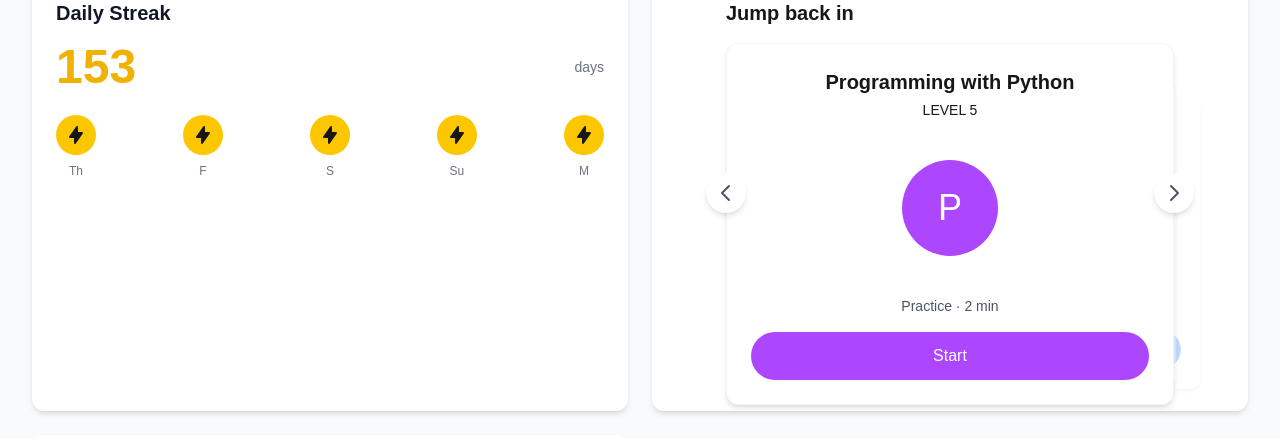
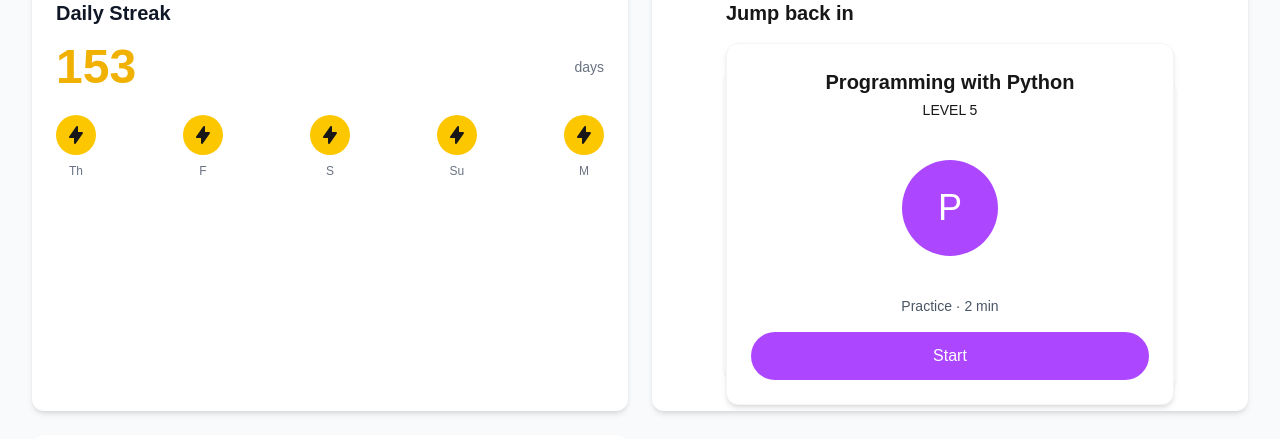
Before and after one commit to rifkibyte/brilliant-next, a Next.js app: page /home in a window 1280 px wide. Shown: the part 276-715 px from the top of the page. Built offline with nearby package versions, Linux system fonts and the light colour scheme.

Commit message:
feat: imporve design

```diff
--- a/src/components/JumpBackInSlider.tsx
+++ b/src/components/JumpBackInSlider.tsx
@@ -1,7 +1,7 @@
 "use client";
 
-import { useState, useRef, useEffect } from 'react';
-import Image from 'next/image';
+import { useState, useRef, useEffect } from "react";
+import Image from "next/image";
 
 // Contoh data kursus
 const courseData = [
@@ -12,7 +12,7 @@ const courseData = [
     type: "Practice",
     duration: "2 min",
     image: "/python-logo.png", // Pastikan path gambar sesuai dengan struktur project
-    color: "bg-purple-500"
+    color: "bg-purple-500",
   },
   {
     id: "probability-intro",
@@ -21,7 +21,7 @@ const courseData = [
     type: "Spreading False News",
     duration: "6 min",
     image: "/probability-icon.png", // Pastikan path gambar sesuai dengan struktur project
-    color: "bg-orange-500"
+    color: "bg-orange-500",
   },
   {
     id: "machine-learning",
@@ -30,8 +30,8 @@ const courseData = [
     type: "Theory",
     duration: "8 min",
     image: "/ml-icon.png", // Pastikan path gambar sesuai dengan struktur project
-    color: "bg-blue-500"
-  }
+    color: "bg-blue-500",
+  },
 ];
 
 export default function JumpBackInSlider() {
@@ -40,9 +40,9 @@ export default function JumpBackInSlider() {
   const [isDragging, setIsDragging] = useState(false);
   const sliderRef = useRef<HTMLDivElement>(null);
 
-  // Fungsi untuk mengganti card
+  // Fungsi untuk mengganti card dengan efek loop
   const goToCard = (index: number) => {
-    // Pastikan index berada dalam range yang valid
+    // Loop ke awal jika melebihi jumlah card
     if (index < 0) {
       index = courseData.length - 1;
     } else if (index >= courseData.length) {
@@ -54,7 +54,7 @@ export default function JumpBackInSlider() {
   // Handle touch dan mouse events untuk swipe
   const handleTouchStart = (e: React.TouchEvent | React.MouseEvent) => {
     setIsDragging(true);
-    if ('touches' in e) {
+    if ("touches" in e) {
       setStartX(e.touches[0].clientX);
     } else {
       setStartX(e.clientX);
@@ -65,7 +65,7 @@ export default function JumpBackInSlider() {
     if (!isDragging) return;
 
     let currentX;
-    if ('touches' in e) {
+    if ("touches" in e) {
       currentX = e.touches[0].clientX;
     } else {
       currentX = e.clientX;
@@ -90,14 +90,14 @@ export default function JumpBackInSlider() {
     setIsDragging(false);
   };
 
-  // Navigasi dengan tombol
-  const handlePrevCard = () => {
-    goToCard(currentIndex - 1);
-  };
+  // Autoplay functionality (optional)
+  //   useEffect(() => {
+  //     const interval = setInterval(() => {
+  //       goToCard(currentIndex + 1);
+  //     }, 5000); // Change card every 5 seconds
 
-  const handleNextCard = () => {
-    goToCard(currentIndex + 1);
-  };
+  //     return () => clearInterval(interval);
+  //   }, [currentIndex]);
 
   return (
     <div className="w-full max-w-md mx-auto relative">
@@ -118,7 +118,15 @@ export default function JumpBackInSlider() {
         {/* Cards */}
         {courseData.map((course, index) => {
           // Calculate position and styling based on index relative to current
-          const position = index - currentIndex;
+          //   const position = index - currentIndex;
+          let position = index - currentIndex;
+
+          // Handle looping for display purposes
+          if (position < -1) {
+            position += courseData.length;
+          } else if (position > 1) {
+            position -= courseData.length;
+          }
 
           // Determine z-index: current card has highest z-index
           const zIndex = position === 0 ? 30 : 20 - Math.abs(position);
@@ -129,8 +137,8 @@ export default function JumpBackInSlider() {
           let translateY = 0;
 
           if (position !== 0) {
-            opacity = 0.7 - (Math.abs(position) * 0.2);
-            scale = 0.9 - (Math.abs(position) * 0.05);
+            opacity = 0.7 - Math.abs(position) * 0.2;
+            scale = 0.9 - Math.abs(position) * 0.05;
             translateY = position > 0 ? 10 * position : 0;
           }
 
@@ -144,18 +152,31 @@ export default function JumpBackInSlider() {
               key={course.id}
               className={`absolute top-0 left-0 w-full bg-white rounded-xl shadow-md overflow-hidden transition-all duration-300 border border-gray-100`}
               style={{
-                transform: `translateX(${position * 8}%) translateY(${translateY}px) scale(${scale})`,
+                transform: `translateX(${
+                  position * 8
+                }%) translateY(${translateY}px) scale(${scale})`,
                 opacity,
                 zIndex,
               }}
             >
               <div className="p-6 flex flex-col items-center">
-                <h3 className="text-xl font-semibold text-center mb-1">{course.title}</h3>
-                <div className={`text-sm ${course.color.replace('bg-', 'text-')} mb-6`}>LEVEL {course.level}</div>
+                <h3 className="text-xl font-semibold text-center mb-1">
+                  {course.title}
+                </h3>
+                <div
+                  className={`text-sm ${course.color.replace(
+                    "bg-",
+                    "text-"
+                  )} mb-6`}
+                >
+                  LEVEL {course.level}
+                </div>
 
                 <div className="w-32 h-32 mb-6 flex items-center justify-center">
                   {/* Placeholder for course image - replace with actual Image component */}
-                  <div className={`w-24 h-24 ${course.color} rounded-full flex items-center justify-center text-white text-4xl`}>
+                  <div
+                    className={`w-24 h-24 ${course.color} rounded-full flex items-center justify-center text-white text-4xl`}
+                  >
                     {course.title.charAt(0)}
                   </div>
                 </div>
@@ -164,7 +185,9 @@ export default function JumpBackInSlider() {
                   {course.type} · {course.duration}
                 </div>
 
-                <button className={`w-full py-3 px-6 rounded-full text-white font-medium ${course.color}`}>
+                <button
+                  className={`w-full py-3 px-6 rounded-full text-white font-medium ${course.color}`}
+                >
                   Start
                 </button>
               </div>
@@ -180,32 +203,12 @@ export default function JumpBackInSlider() {
             key={index}
             onClick={() => goToCard(index)}
             className={`w-2 h-2 rounded-full ${
-              index === currentIndex ? 'bg-blue-600' : 'bg-gray-300'
+              index === currentIndex ? "bg-blue-600" : "bg-gray-300"
             }`}
             aria-label={`Go to slide ${index + 1}`}
           />
         ))}
       </div>
-
-      {/* Navigation arrows */}
-      <button
-        onClick={handlePrevCard}
-        className="absolute left-0 top-1/2 -translate-y-1/2 -translate-x-1/2 bg-white rounded-full w-10 h-10 flex items-center justify-center shadow-md z-40"
-        aria-label="Previous card"
-      >
-        <svg xmlns="http://www.w3.org/2000/svg" className="h-6 w-6 text-gray-600" fill="none" viewBox="0 0 24 24" stroke="currentColor">
-          <path strokeLinecap="round" strokeLinejoin="round" strokeWidth={2} d="M15 19l-7-7 7-7" />
-        </svg>
-      </button>
-      <button
-        onClick={handleNextCard}
-        className="absolute right-0 top-1/2 -translate-y-1/2 translate-x-1/2 bg-white rounded-full w-10 h-10 flex items-center justify-center shadow-md z-40"
-        aria-label="Next card"
-      >
-        <svg xmlns="http://www.w3.org/2000/svg" className="h-6 w-6 text-gray-600" fill="none" viewBox="0 0 24 24" stroke="currentColor">
-          <path strokeLinecap="round" strokeLinejoin="round" strokeWidth={2} d="M9 5l7 7-7 7" />
-        </svg>
-      </button>
     </div>
   );
 }
```
